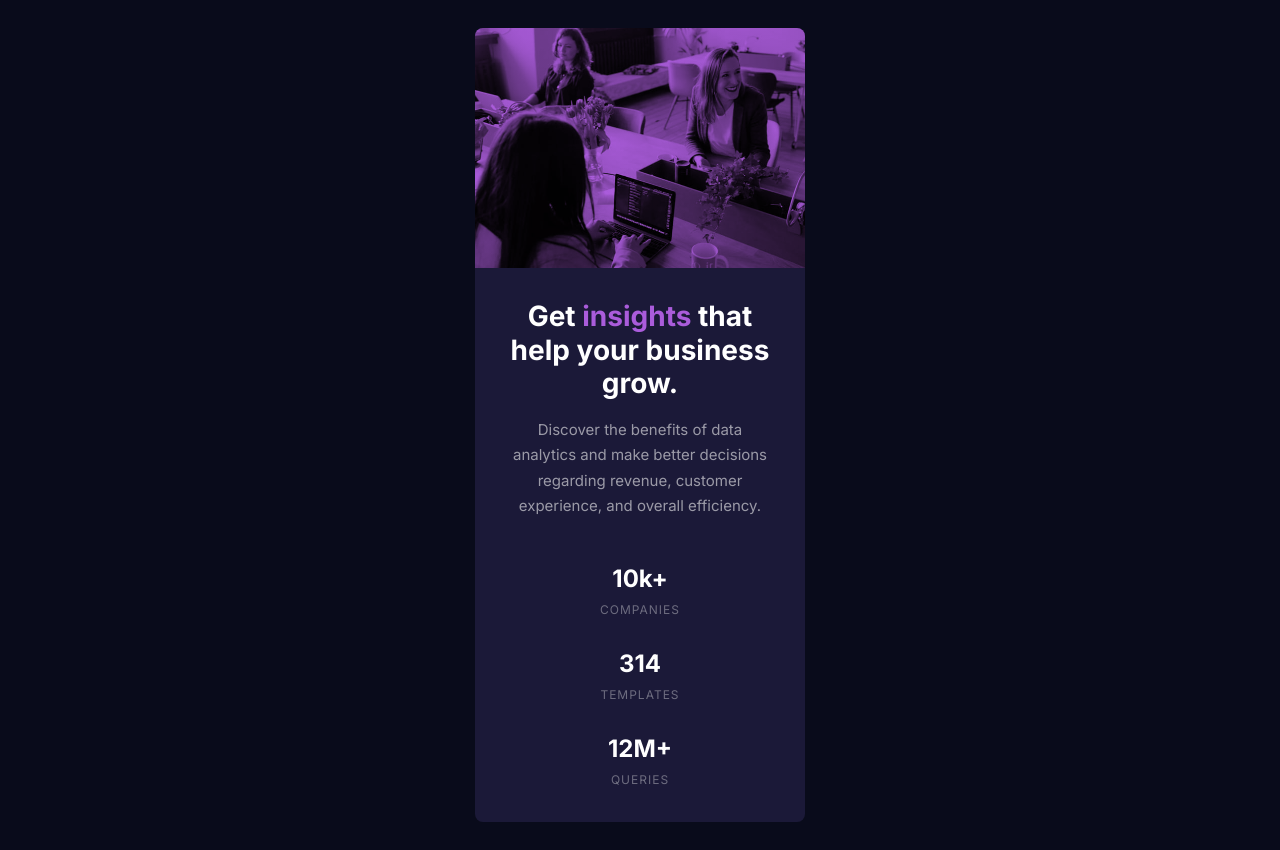
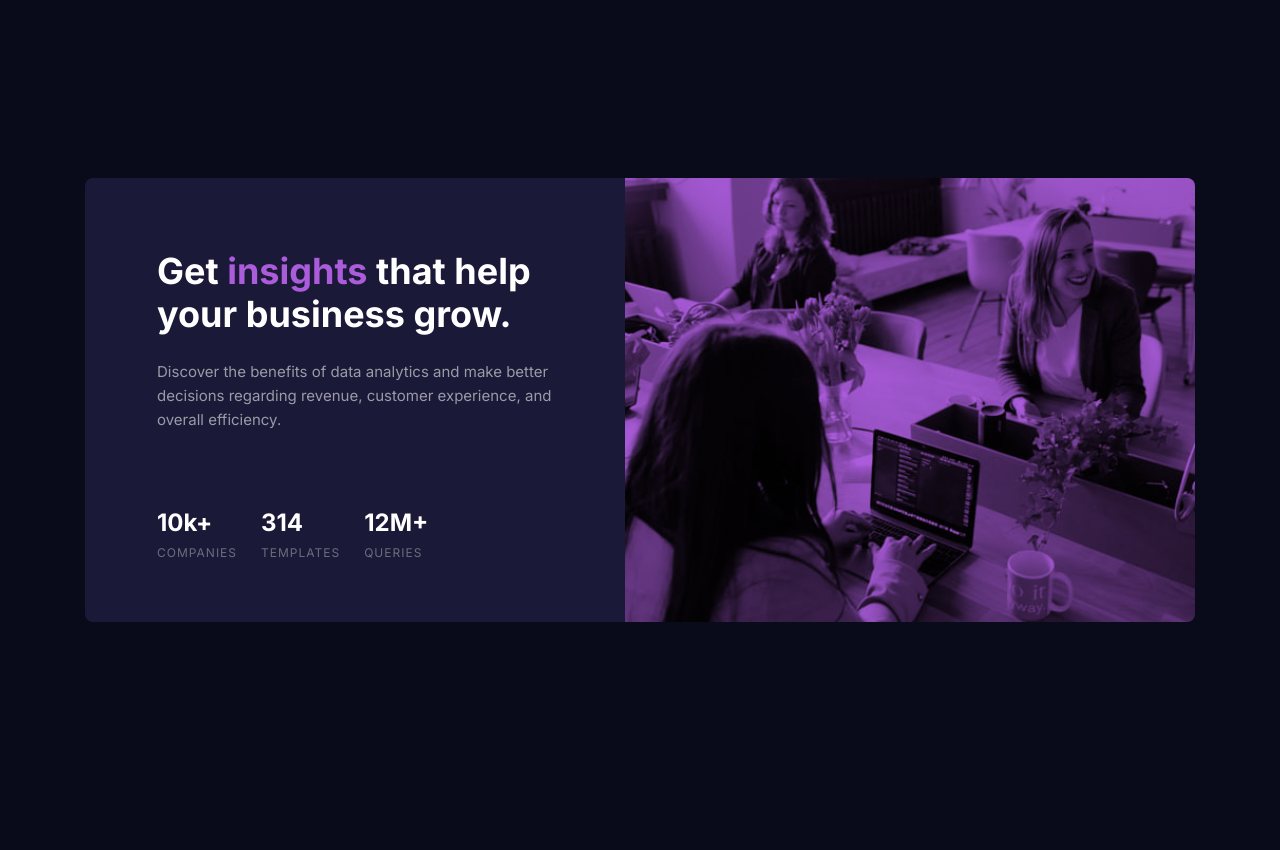
Before and after one commit to manjeshrv53/stats-preview-card-component, a plain HTML site: page index.html in a window 1280 px wide. After the commit the page ends 800 px from the top, so only its background shows below. Drawn offline with Linux system fonts and the light colour scheme.

Commit message:
Added desktop styling

```diff
--- a/css/style.css
+++ b/css/style.css
@@ -36,7 +36,7 @@ body {
   font-family: var(--font-body);
   font-weight: 400;
   font-size: 1.5rem;
-  line-height: 1.7;
+  line-height: 1.6;
 }
 
 img,
@@ -139,6 +139,44 @@ video {
 
 /* Large devices (desktops, 992px and up) */
 @media (min-width: 992px) {
+  .card {
+    max-width: 111rem;
+    display: grid;
+    grid-template-columns: 54rem 1fr;
+  }
+
+  .card-img {
+    height: 100%;
+    background-image: linear-gradient(
+        to right,
+        var(--color-accent),
+        var(--color-accent)
+      ),
+      url('./../images/image-header-desktop.jpg');
+    grid-column: 2 / 3;
+    grid-row: 1 / 2;
+  }
+
+  .card-content {
+    display: flex;
+    flex-direction: column;
+    padding: 7.2rem;
+    padding-bottom: 6rem;
+    text-align: left;
+  }
+
+  .card-title {
+    font-size: 3.6rem;
+    margin-bottom: 2.4rem;
+  }
+
+  .card-text {
+    margin-bottom: 7.2rem;
+  }
+
+  .stats-group {
+    flex-direction: row;
+  }
 }
 
 /* X-Large devices (large desktops, 1200px and up) */
```
